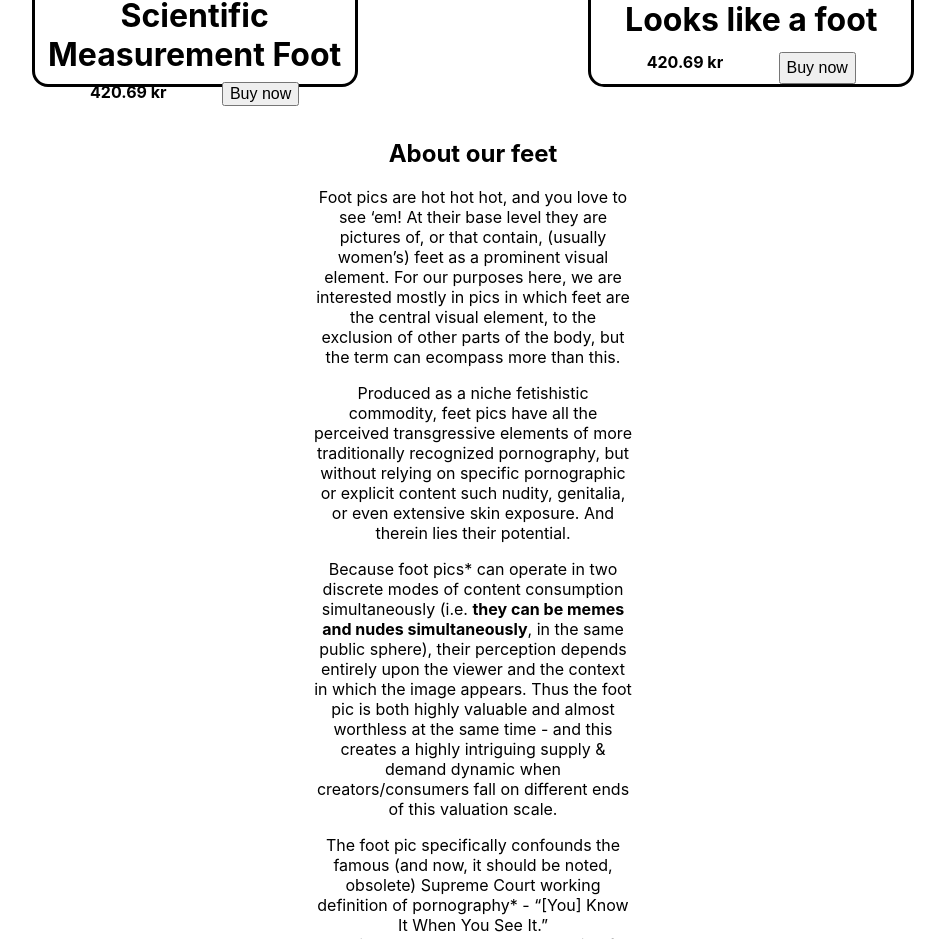
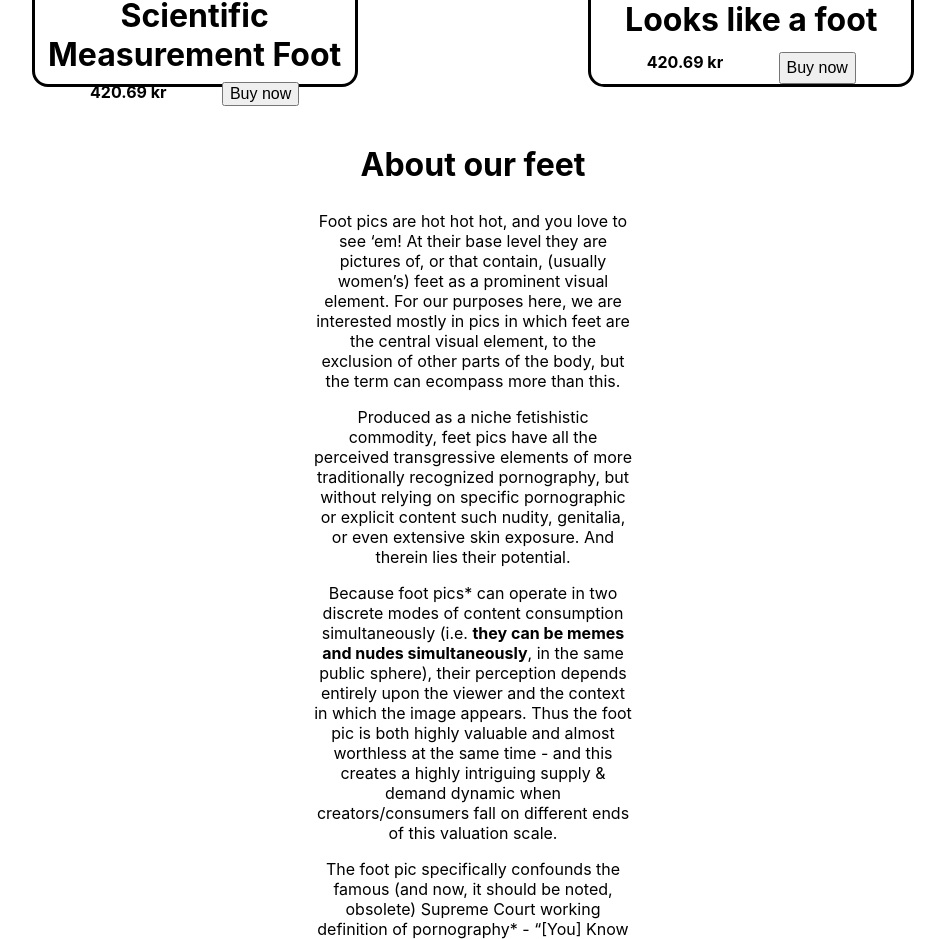
Before and after one commit to JustinLex/smultronfeet-nu, a React (Create React App) app: page / in a window 1280 px wide. Shown: the part 5380-6319 px from the top of the page, without its empty margins (167-1112 px from the left). Built offline with nearby package versions, Linux system fonts and the light colour scheme.

Commit message:
Fix header font size

```diff
--- a/src/App.js
+++ b/src/App.js
@@ -44,7 +44,7 @@ function App() {
 
             <div style={{width: '100%', display: 'flex', justifyContent: 'center'}}>
                 <div style={{'width': '20rem', fontSize: '1rem'}}>
-                    <h2>About our feet</h2>
+                    <h2 style={{fontSize: '2rem'}}>About our feet</h2>
                     <p>
                         Foot pics are hot hot hot, and you love to see ‘em! At their base level they are pictures of, or that contain, (usually women’s) feet as a prominent visual element. For our purposes here, we are interested mostly in pics in which feet are the central visual element, to the exclusion of other parts of the body, but the term can ecompass more than this.
                     </p>
```
